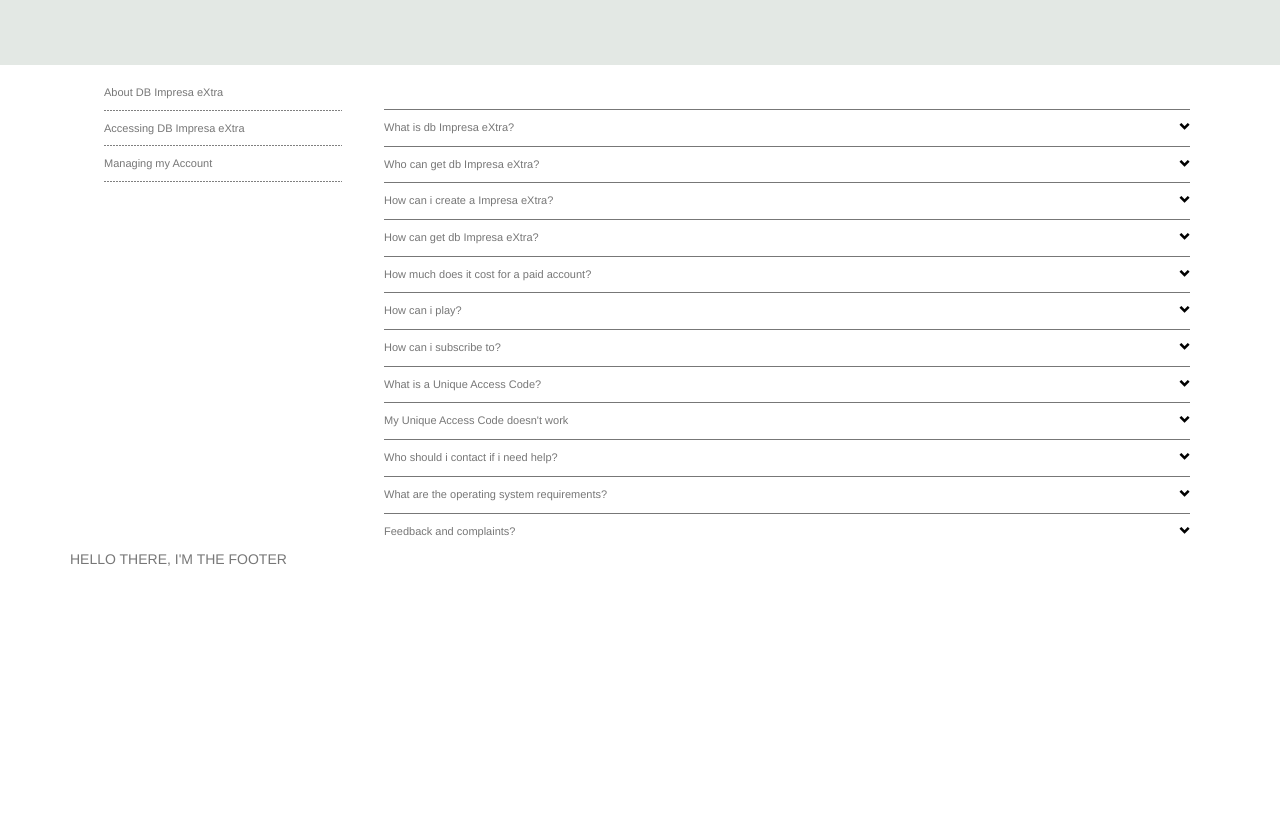
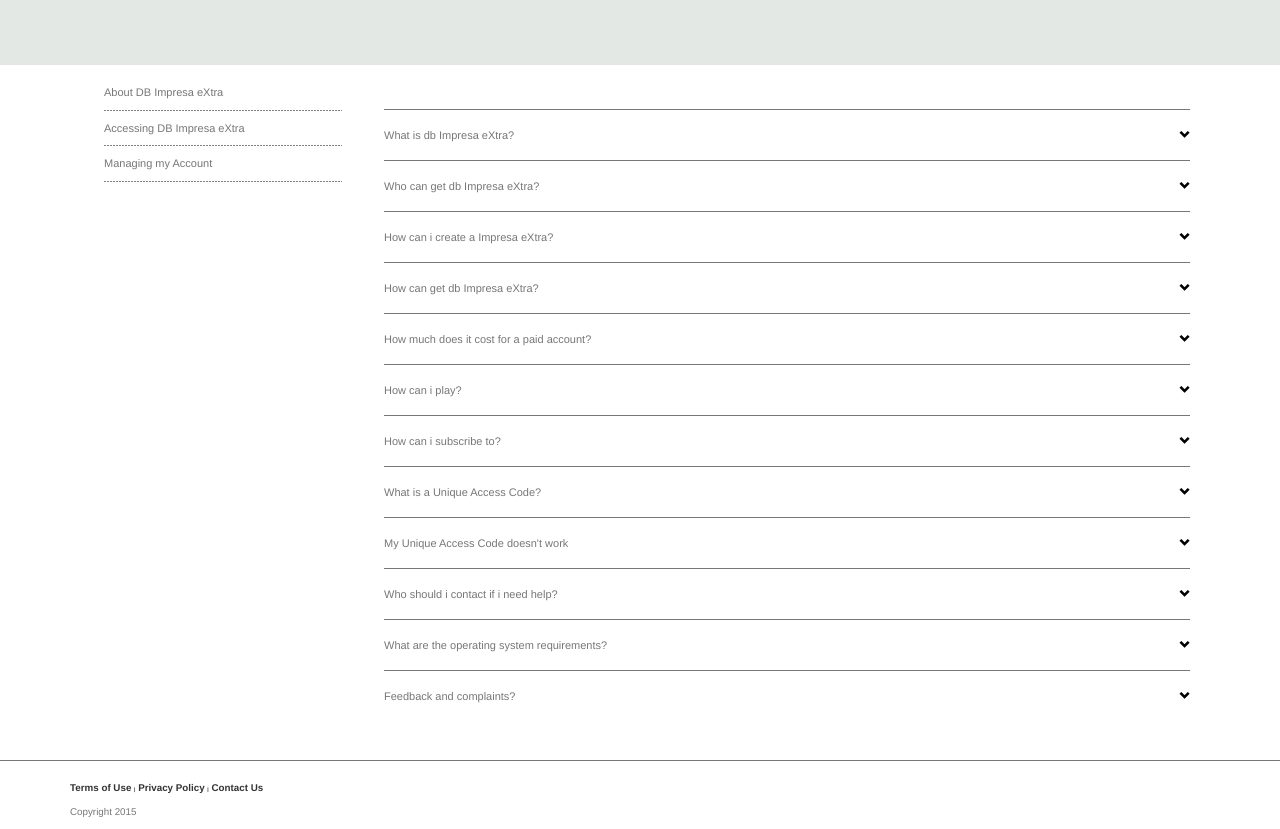
Before and after one commit to ashcode09/dashboard, a website: page index.html in a window 1280 px wide. Shown: the part 581-1410 px from the top of the page. Before the commit the page ends 1160 px from the top, so only its background shows below. Drawn offline with nearby package versions, Linux system fonts and the light colour scheme; some packages are replaced by stand-ins of ours.

Commit message:
amended footer and updated README

```diff
--- a/public/css/dashboardStyle.css
+++ b/public/css/dashboardStyle.css
@@ -1,5 +1,3 @@
-
-
 body {
   font-family: "Helvetica Neue",Helvetica,Arial,sans-serif;
 }
@@ -83,6 +81,10 @@
   margin-top: 34px;
 }
 
+.copyright {
+  color: #777;
+}
+
 table.questions-and-answers-table {
   width: 90%;
 }
@@ -114,6 +116,7 @@
 
 .each-question-row {
   border-top: 1px solid;
+  line-height: 30px;
 }
 
 .glyph {
@@ -127,6 +130,17 @@
 
 .container-fluid {
   margin-top: 40px;
+}
+
+.footer {
+  border-top: 1px solid #777;
+  margin-top: 4em;
+  padding-top: 2em;
+  font-size: 0.7em;
+}
+
+.tiny-writing {
+  font-size: 5px;
 }
 
 @media (max-width: 990px) {
--- a/views/partials/footer.html
+++ b/views/partials/footer.html
@@ -1,5 +1,6 @@
 <footer class="footer">
   <div class="container">
-    <p class="text-muted">HELLO THERE, I'M THE FOOTER</p>
+    <p><strong>Terms of Use <span class="tiny-writing">|</span> Privacy Policy <span class="tiny-writing">|</span> Contact Us</strong></p>
+    <p class="copyright">Copyright 2015</p>
   </div>
 </footer>
```
Also changed, not shown: views/manageAccount.html (+0 -2 lines), README.md, public/images/design.png (added), 3 other files.
